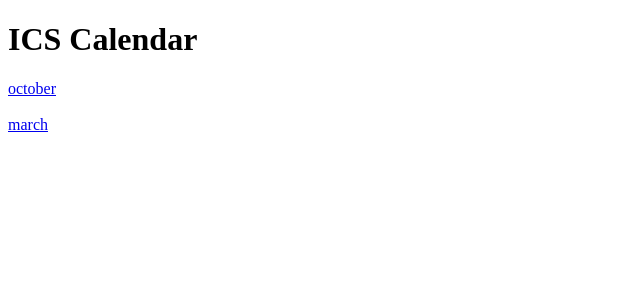
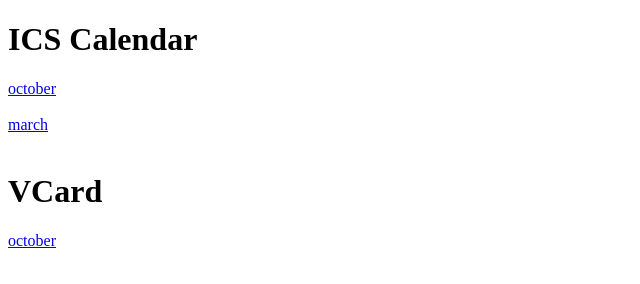
Before and after one commit to Patryk-97/Patryk-97.github.io, a plain HTML site: page index.html in a window 1280 px wide. Shown: the whole page, without its empty margins (0-640 px from the left). Drawn offline with Linux system fonts and the light colour scheme.

Commit message:
Update index.html

```diff
--- a/index.html
+++ b/index.html
@@ -7,5 +7,10 @@
 <a href="https://raw.githubusercontent.com/Patryk-97/Mobile_Calendar/master/ics_samples/october/calendar.ics">october</a><br/><br/>
 <a href="https://raw.githubusercontent.com/Patryk-97/Mobile_Calendar/master/ics_samples/march/calendar.ics">march</a>
 
+<br/><br/>
+
+<h1>VCard</h1>
+<a href="https://raw.githubusercontent.com/Patryk-97/Mobile_VCard/master/vcf_samples/card.vcf">october</a>
+
 </body>
 </html>
```
